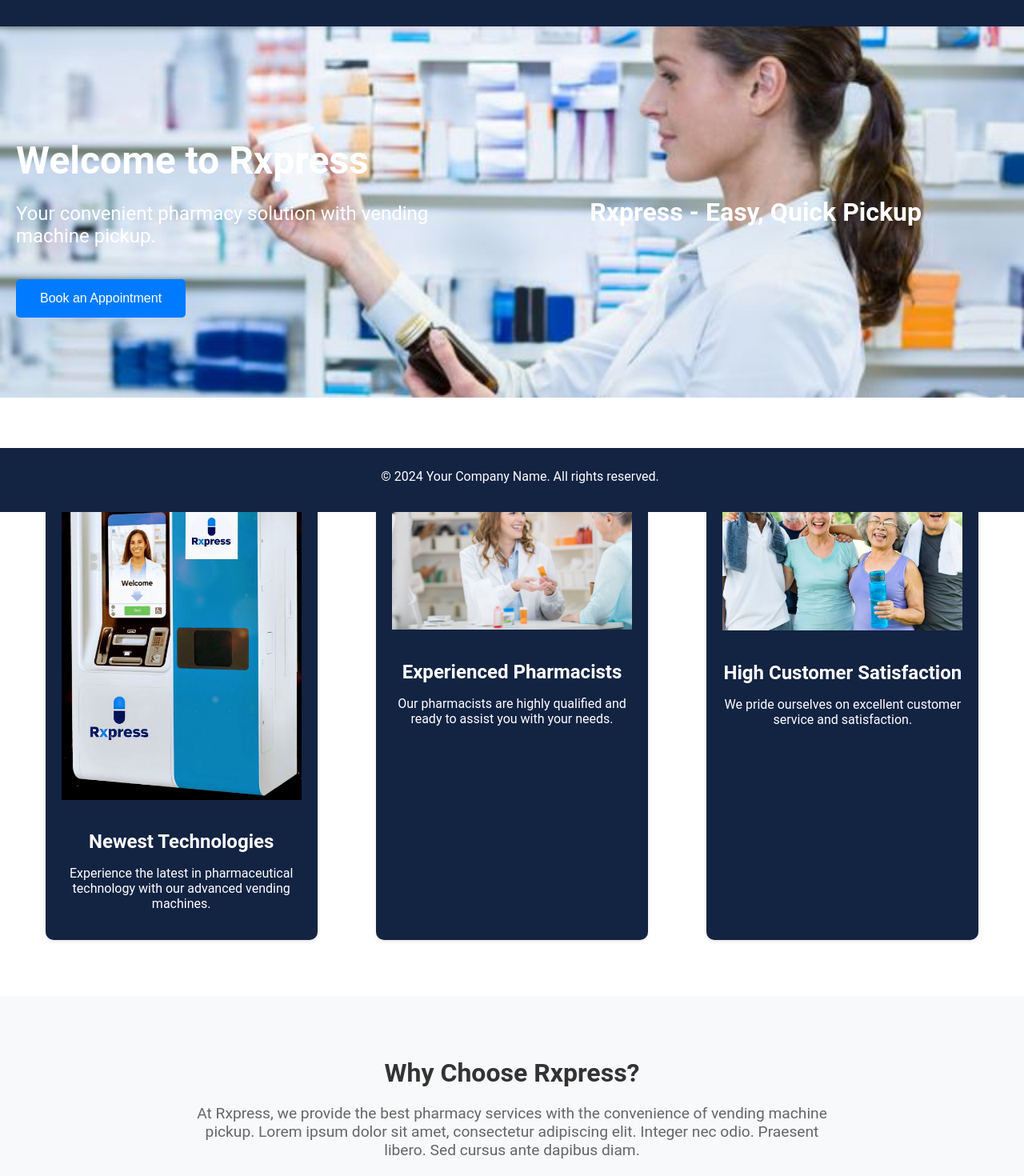
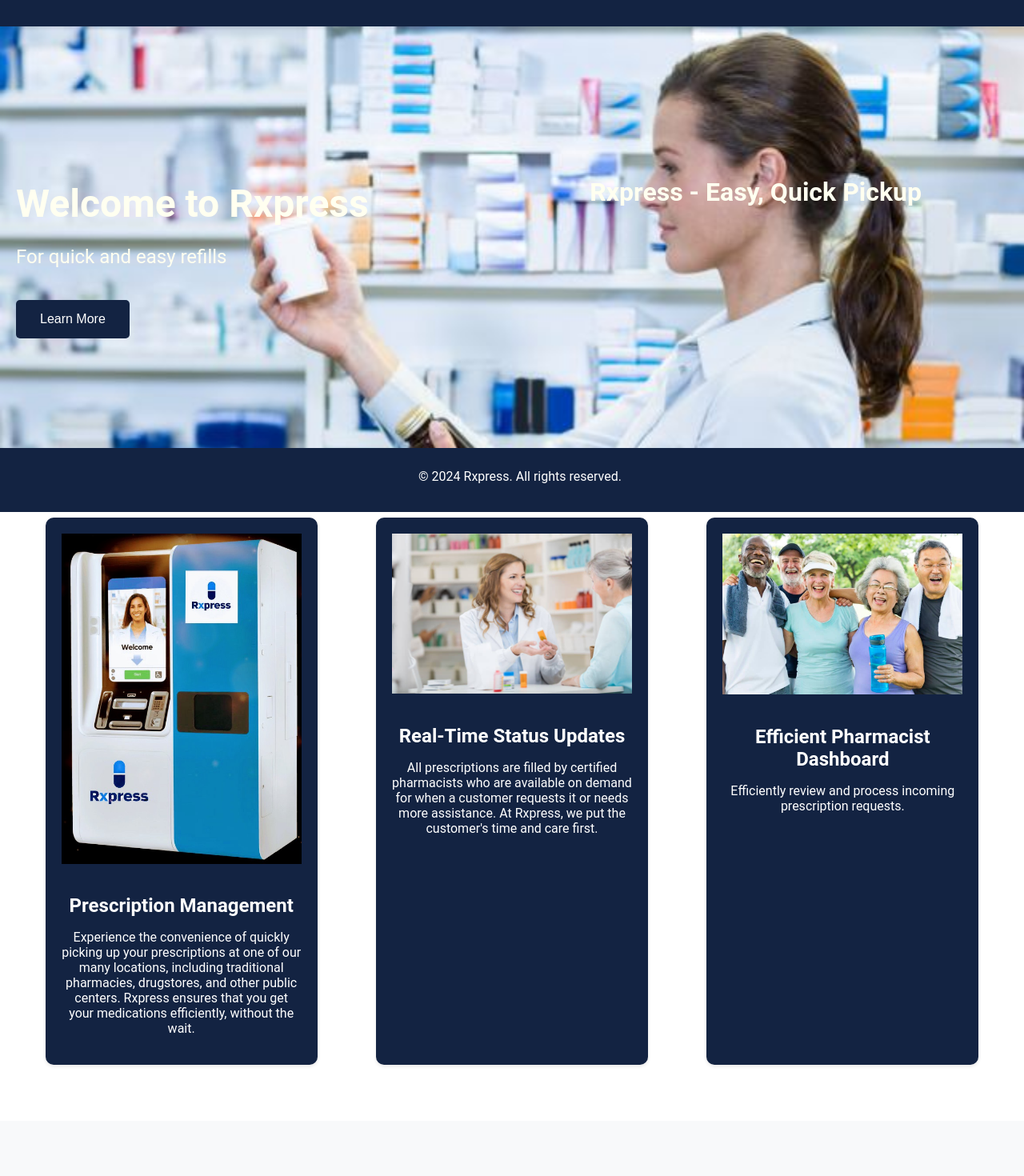
Before and after one commit to shansiddiqui94/Rxpress, a React (Vite) app in the folder client/Rxpress/: page / in a window 1280 px wide. Shown: the part 160-1630 px from the top of the page at 80% size. Built offline with nearby package versions, Linux system fonts and the light colour scheme; grey boxes are pictures that could not be loaded.

Commit message:
Made changes for final copy

```diff
--- a/client/Rxpress/src/LandingPage.css
+++ b/client/Rxpress/src/LandingPage.css
@@ -10,33 +10,35 @@
 
 /* Hero Section */
 .hero {
-    background-color: #132342; /* Dark background */
+  background-color: #132342;
   color: white;
-    padding: 100px 20px; /* Add padding for spacing */
+  padding: 154px 20px;
   display: flex;
   align-items: center;
   justify-content: space-between;
-    background-size: cover; /* Cover the background image */
-    background-position: center; /* Center the background image */
-    position: relative;
+  background-size: 100%;
+  background-position: left 100% bottom 74%;
 }
 
 .hero-content {
   max-width: 600px;
+  color: #FFFFF0; /* Update the text color to ivory for better readability */
 }
 
 .hero h1 {
   font-size: 3rem;
   margin-bottom: 20px;
+  color: #FFFFF0; /* Ensure the heading also uses the ivory color */
 }
 
 .hero p {
   font-size: 1.5rem;
   margin-bottom: 30px;
+  color: #FFFFF0; /* Ensure the paragraph also uses the ivory color */
 }
 
 .cta-button {
-    background-color: #007BFF; /* Primary blue background */
+  background-color: #132342; /* Primary blue background */
   color: white;
   padding: 15px 30px;
   border: none;
@@ -56,11 +58,12 @@
   right: 10%;
   transform: translateY(-50%);
   text-align: right;
+  color: #FFFFF0; /* Update the text color to ivory for better readability */
 }
 
 .hero-slogan h2 {
   font-size: 2rem;
-    color: #fff;
+  color: #FFFFF0; /* Ensure the slogan heading also uses the ivory color */
 }
 
 /* Features Section */
@@ -70,6 +73,7 @@
   display: flex;
   justify-content: space-around;
   flex-wrap: wrap;
+  margin-bottom: 50px; /* Add margin to the bottom of the features section */
 }
 
 .feature {
@@ -105,6 +109,7 @@
   padding: 50px 20px;
   background-color: #f8f9fa;
   text-align: center;
+  margin-top: 50px; /* Add margin to the top of the additional info section */
 }
 
 .additional-info h2 {
@@ -118,3 +123,48 @@
   margin: 0 auto;
   color: #666;
 }
+
+/* About Section */
+.about {
+  padding: 50px 20px;
+  background-color: #fff;
+  text-align: center;
+}
+
+.about h2 {
+  font-size: 2.5rem;
+  margin-bottom: 20px;
+  color: #132342;
+}
+
+.about p {
+  font-size: 1.2rem;
+  color: #333;
+  max-width: 800px;
+  margin: 0 auto 20px;
+}
+
+.about h3 {
+  font-size: 2rem;
+  margin-top: 40px;
+  color: #132342;
+}
+
+.about h4 {
+  font-size: 1.5rem;
+  margin-top: 20px;
+  color: #132342;
+}
+
+.about ul {
+  list-style-type: none;
+  padding: 0;
+  max-width: 800px;
+  margin: 0 auto;
+}
+
+.about ul li {
+  font-size: 1.2rem;
+  color: #333;
+  margin-bottom: 10px;
+}
--- a/client/Rxpress/src/LandingPage.jsx
+++ b/client/Rxpress/src/LandingPage.jsx
@@ -4,14 +4,15 @@
 import featureImage1 from './components/assets/LeftRxpressmachine.jpeg';
 import featureImage2 from './components/assets/pharamcistHappy.jpeg';
 import featureImage3 from './components/assets/elderlyhappy.jpeg';
+
 const LandingPage = () => {
   return (
     <div className="landing-page">
       <section className="hero" style={{ backgroundImage: `url(${heroImage})` }}>
         <div className="hero-content">
           <h1>Welcome to Rxpress</h1>
-          <p>Your convenient pharmacy solution with vending machine pickup.</p>
-          <button className="cta-button">Book an Appointment</button>
+          <p>For quick and easy refills</p>
+          <button className="cta-button">Learn More</button>
         </div>
         <div className="hero-slogan">
           <h2>Rxpress - Easy, Quick Pickup</h2>
@@ -21,25 +22,48 @@
       <section className="features">
         <div className="feature">
           <img src={featureImage1} alt="Feature One" />
-          <h2>Newest Technologies</h2>
-          <p>Experience the latest in pharmaceutical technology with our advanced vending machines.</p>
+          <h2>Prescription Management</h2>
+          <p>Experience the convenience of quickly picking up your prescriptions at one of our many locations, including traditional pharmacies, drugstores, and other public centers. Rxpress ensures that you get your medications efficiently, without the wait.</p>
         </div>
         <div className="feature">
           <img src={featureImage2} alt="Feature Two" />
-          <h2>Experienced Pharmacists</h2>
-          <p>Our pharmacists are highly qualified and ready to assist you with your needs.</p>
+          <h2>Real-Time Status Updates</h2>
+          <p>  All prescriptions are filled by certified pharmacists who are available on demand for when a customer requests it or needs more assistance. At Rxpress, we put the customer's time and care first.</p>
         </div>
         <div className="feature">
           <img src={featureImage3} alt="Feature Three" />
-          <h2>High Customer Satisfaction</h2>
-          <p>We pride ourselves on excellent customer service and satisfaction.</p>
+          <h2>Efficient Pharmacist Dashboard</h2>
+          <p>Efficiently review and process incoming prescription requests.</p>
         </div>
       </section>
 
-      <section className="additional-info">
-        <h2>Why Choose Rxpress?</h2>
-        <p>At Rxpress, we provide the best pharmacy services with the convenience of vending machine pickup. Lorem ipsum dolor sit amet, consectetur adipiscing elit. Integer nec odio. Praesent libero. Sed cursus ante dapibus diam.</p>
-      </section>
+      {/* Need to edit CSS or make seperate About page */}
+      {/* <section className="about">
+        <h2>About Rxpress</h2>
+        <p>
+          Rxpress is an intuitive pharmacy management application aimed at simplifying the prescription process for both patients and pharmacists. Our platform provides a seamless experience for managing prescriptions, allowing patients to conveniently order and track their medications, while enabling pharmacists to efficiently review and process prescription requests.
+        </p>
+        <p>
+          At Rxpress, we believe in making pharmacy services faster and simpler. With our innovative Rxpress Vending Machines located at your local pharmacy, you can quickly pick up your prescriptions at your convenience. Our mission is to enhance your pharmacy experience, ensuring that you receive your medications without the hassle.
+        </p>
+        <h3>Key Features</h3>
+        <h4>For Patients:</h4>
+        <ul>
+          <li><strong>Prescription Management:</strong> Easily add prescriptions to a digital basket for approval.</li>
+          <li><strong>Real-Time Status Updates:</strong> Receive instant updates on prescription status changes.</li>
+          <li><strong>Basket Functionality:</strong> Manage prescriptions in the digital basket, including adding, removing, or updating quantities.</li>
+        </ul>
+        <h4>For Pharmacists:</h4>
+        <ul>
+          <li><strong>Pharmacist Dashboard:</strong> Efficiently review and process incoming prescription requests.</li>
+          <li><strong>Prescription Review:</strong> Quickly review patient prescriptions and update their status.</li>
+          <li><strong>Red-Shift Toggle:</strong> Adjust screen colors to reduce eye strain during extended work sessions.</li>
+        </ul>
+        <p>
+          Join us at Rxpress and experience the future of pharmacy services. With our customer-focused approach, we ensure that your pharmacy needs are met with efficiency and convenience.
+        </p>
+      </section> */}
+
     </div>
   );
 };
--- a/client/Rxpress/src/components/Footer.jsx
+++ b/client/Rxpress/src/components/Footer.jsx
@@ -5,7 +5,7 @@
   return (
     <footer className="footer">
       <p>
-        &copy; {new Date().getFullYear()} Your Company Name. All rights reserved.
+        &copy; {new Date().getFullYear()} Rxpress. All rights reserved.
       </p>
       <div className="social-icons">
         {/* Add social media links here (optional) */}
--- a/client/Rxpress/src/components/PatientUI/PatientDashboard.css
+++ b/client/Rxpress/src/components/PatientUI/PatientDashboard.css
@@ -2,7 +2,7 @@
     display: flex;
     flex-direction: column;
     align-items: center;
-    padding: 20px;
+    padding: 137px;
     font-family: Arial, sans-serif;
 }
 
--- a/client/Rxpress/src/components/PatientUI/SearchAndAddDrug.css
+++ b/client/Rxpress/src/components/PatientUI/SearchAndAddDrug.css
@@ -27,13 +27,13 @@
   border: 1px solid #ccc;
   border-radius: 4px;
   font-size: 16px;
-  width: 100%;
+  width: 100%; /* Adjusted width to fill container */
   margin-bottom: 10px;
 }
 
 button {
-  background-color: #1A73E8;
-  color: #fff;
+  background-color: #1A73E8; /* Blue button */
+  color: #fff; /* White text */
   padding: 10px 15px;
   border: none;
   border-radius: 4px;
@@ -54,11 +54,29 @@
 
 .search-results li {
   margin-bottom: 10px;
-  color: #333;
+  color: #333; /* Dark text */
+  background-color: #f8f8f8; /* Light background for better readability */
+  border: 1px solid #ddd; /* Border for separation */
+  border-radius: 4px; /* Rounded corners */
+  padding: 10px; /* Padding for space inside the item */
+  display: flex;
+  flex-direction: column; /* Stack the content vertically */
+  align-items: flex-start; /* Align items to the start of the container */
+}
+
+.drug-info {
+  margin-bottom: 10px; /* Space between the drug info and the button */
+}
+
+.drug-info p {
+  margin: 5px 0; /* Margin around the description */
+  font-size: 14px; /* Smaller font size for the description */
+  color: #666; /* Gray color for the description text */
 }
 
 .search-results li button {
-  background-color: #4CAF50;
-  color: #fff;
-  margin-left: 10px;
+  align-self: flex-end; /* Align the button to the end of the container */
+  background-color: #4CAF50; /* Green button for "Add to Basket" */
+  color: #fff; /* White text */
+  margin-left: 0; /* Reset left margin for the button */
 }
--- a/client/Rxpress/src/components/PatientUI/SearchAndAddDrug.jsx
+++ b/client/Rxpress/src/components/PatientUI/SearchAndAddDrug.jsx
@@ -369,8 +369,12 @@
       {searchResults.length > 0 && (
         <ul className="search-results">
           {searchResults.map((drug) => (
-            <li key={drug.id}>
-              {drug.name} <button onClick={() => handleAddDrug(drug)}>Add to Basket</button>
+            <li key={drug.id} className="drug-item">
+              <div className="drug-info">
+                <strong>{drug.name}</strong>
+                <p>{drug.description}</p>
+              </div>
+              <button onClick={() => handleAddDrug(drug)}>Add to Basket</button>
             </li>
           ))}
         </ul>
--- a/client/Rxpress/src/components/PharamacistUI/PharmacistDash.jsx
+++ b/client/Rxpress/src/components/PharamacistUI/PharmacistDash.jsx
@@ -83,8 +83,10 @@
         {prescriptionData.map((prescription, index) => (
           <div className="prescription-card" key={prescription.id}>
             <h3>Prescription {index + 1}</h3>
+            <p>NDC: {prescription.drug.ndc_id}</p>
             <p>Medication: {prescription.drug.name}</p>
             <p>Dosage: {prescription.drug.dosage_form}</p>
+            <p>Description: {prescription.drug.description}</p>
             <p>Status: {prescription.status}
               <select
                 value={prescription.status}
@@ -96,6 +98,7 @@
                 <option value="rejected" style={{ color: 'red' }}>Rejected</option>
               </select>
             </p>
+            {/* Currently Instructuion autosave, will add submit button in the future */}
             <p>Instructions:
                  <textarea
                   value={prescription.instructions || ''}
--- a/client/Rxpress/src/components/StickyNav.css
+++ b/client/Rxpress/src/components/StickyNav.css
@@ -3,7 +3,7 @@
   background-color: #132342; /* Dark background */
   color: white;
   padding: 15px 0;
-  position: sticky; /* Stick to top */
+  position: sticky; /* using "fixed" will make it stick*/
   top: 0; /* Stick to top of the page */
   left: 0;
   width: 100%;
```
Also changed, not shown: 1 other file (tests, documents, lock files or other folders). Lines whose indentation alone changed are shown as unchanged.
